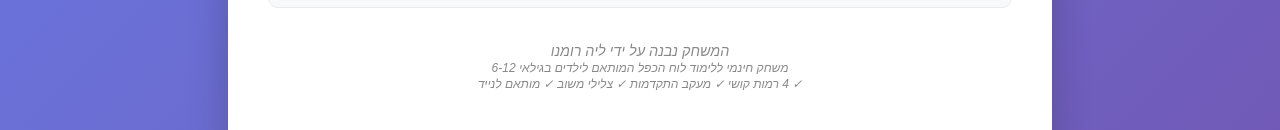
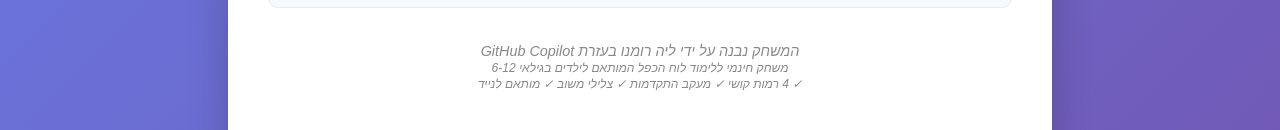
Before and after one commit to lia-romano/MultTable, a website: page index.html in a window 1280 px wide. Shown: the part 727-857 px from the top of the page. Drawn offline with Linux system fonts and the light colour scheme.

Commit message:
Add files via upload

```diff
--- a/index.html
+++ b/index.html
@@ -172,7 +172,7 @@
                 </div>
             </div>
             <div class="credit">
-                המשחק נבנה על ידי ליה רומנו
+                המשחק נבנה על ידי ליה רומנו בעזרת GitHub Copilot
                 <br>
                 <small>משחק חינמי ללימוד לוח הכפל המותאם לילדים בגילאי 6-12</small>
                 <br>
```
